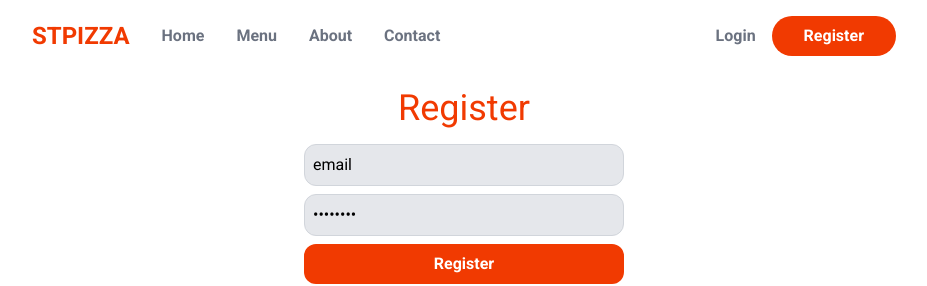
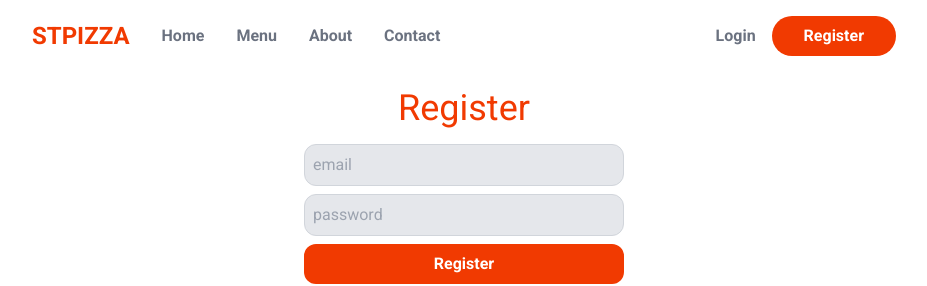
Before and after one commit to Stevenzhunk/mynextjsfood, a Next.js app: page /register in a window 1280 px wide. Shown: the top 286 px of the page, without its empty margins (176-1103 px from the left). Built offline with nearby package versions, Linux system fonts and the light colour scheme.

Commit message:
improvements

```diff
--- a/jsconfig.json
+++ b/jsconfig.json
@@ -1,9 +1,7 @@
 {
   "compilerOptions": {
     "paths": {
-      "@/app/*": ["./src/app/*"],
-      "@/models/*": ["./src/models/*"],
-      "@/components/*": ["./src/components/*"]
+      "@/*": ["./src/*"]
     }
   }
 }
--- a/package.json
+++ b/package.json
@@ -10,7 +10,7 @@
   },
   "dependencies": {
     "bcrypt": "^5.1.1",
-    "moongose": "^1.0.0",
+    "mongoose": "^8.0.3",
     "next": "14.0.4",
     "next-auth": "^4.24.5",
     "react": "^18",
--- a/src/app/api/register/route.js
+++ b/src/app/api/register/route.js
@@ -1,4 +1,4 @@
-import { User } from '../../models/User.js';
+import { User } from '@/app/models/User';
 import mongoose from 'mongoose';
 
 export async function POST(req) {
--- a/src/app/globals.css
+++ b/src/app/globals.css
@@ -14,6 +14,12 @@
   @apply block border p-2 border-gray-300 bg-gray-200;
 }
 
+input[type='email']:disabled,
+input[type='password']:disabled,
+input[type='text']:disabled {
+  @apply bg-gray-300;
+}
+
 button {
   @apply block w-full text-gray-700 font-semibold;
   @apply border border-gray-300 rounded-xl px-6 py-2;
@@ -23,3 +29,8 @@
 .submit {
   @apply border-0 bg-primary text-white;
 }
+
+button[type='submit']:disabled,
+.submit:disabled {
+  @apply cursor-not-allowed bg-red-400;
+}
--- a/src/app/page.js
+++ b/src/app/page.js
@@ -1,4 +1,3 @@
-import Header from './components/layout/Header';
 import Hero from './components/layout/Hero';
 import HomeMenu from './components/layout/HomeMenu';
 import SectionHeaders from './components/layout/SectionHeaders';
@@ -34,7 +33,7 @@
           subHeader={"Don't hesitate"}
           mainHeader={'Contact us'}
         />
-        <div classNamte="mt-8">
+        <div className="mt-8">
           <a
             className="text-4xl underline text-gray-500"
             href="+46 783 128 158"
--- a/src/app/register/page.js
+++ b/src/app/register/page.js
@@ -1,35 +1,53 @@
 'use client';
 import Image from 'next/image';
+import Link from 'next/link';
 import { useState } from 'react';
 
 export default function RegisterPage() {
-  const [email, setEmail] = useState('email');
-  const [password, setPassword] = useState('password');
-  function handleFormSubmit(ev) {
+  const [email, setEmail] = useState('');
+  const [password, setPassword] = useState('');
+  const [creatingUser, setCreatingUser] = useState(false);
+  const [userCreated, setUserCreated] = useState(false);
+  async function handleFormSubmit(ev) {
     ev.preventDefault();
-    fetch('/api/register', {
+    setCreatingUser(true);
+    await fetch('/api/register', {
       method: 'POST',
       body: JSON.stringify({ email, password }),
       headers: { 'Content-Type': 'application/json' },
     });
+    setCreatingUser(false);
+    setUserCreated(true);
   }
   return (
     <section className="mt-8">
       <h1 className=" text-center text-primary text-4xl mb-4 ">Register</h1>
+      {userCreated && (
+        <div className="my-4 text-center">
+          User created. <br /> Now you can {''}{' '}
+          <Link className="underline" href={'/login'}>
+            Login &raquo;
+          </Link>
+        </div>
+      )}
       <form className="block max-w-xs mx-auto" onSubmit={handleFormSubmit}>
         <input
           type="email"
           placeholder="email"
           value={email}
+          disabled={creatingUser}
           onChange={(ev) => setEmail(ev.target.value)}
         />
         <input
           type="password"
           placeholder="password"
           value={password}
+          disabled={creatingUser}
           onChange={(ev) => setPassword(ev.target.value)}
         />
-        <button type="submit">Register</button>
+        <button type="submit" disabled={creatingUser}>
+          Register
+        </button>
         <div className="my-4 text-center text-gray-500 ">
           or Login with provider
         </div>
```
Also changed, not shown: tsconfig.json (+6 -14 lines), 1 other file (tests, documents, lock files or other folders).
